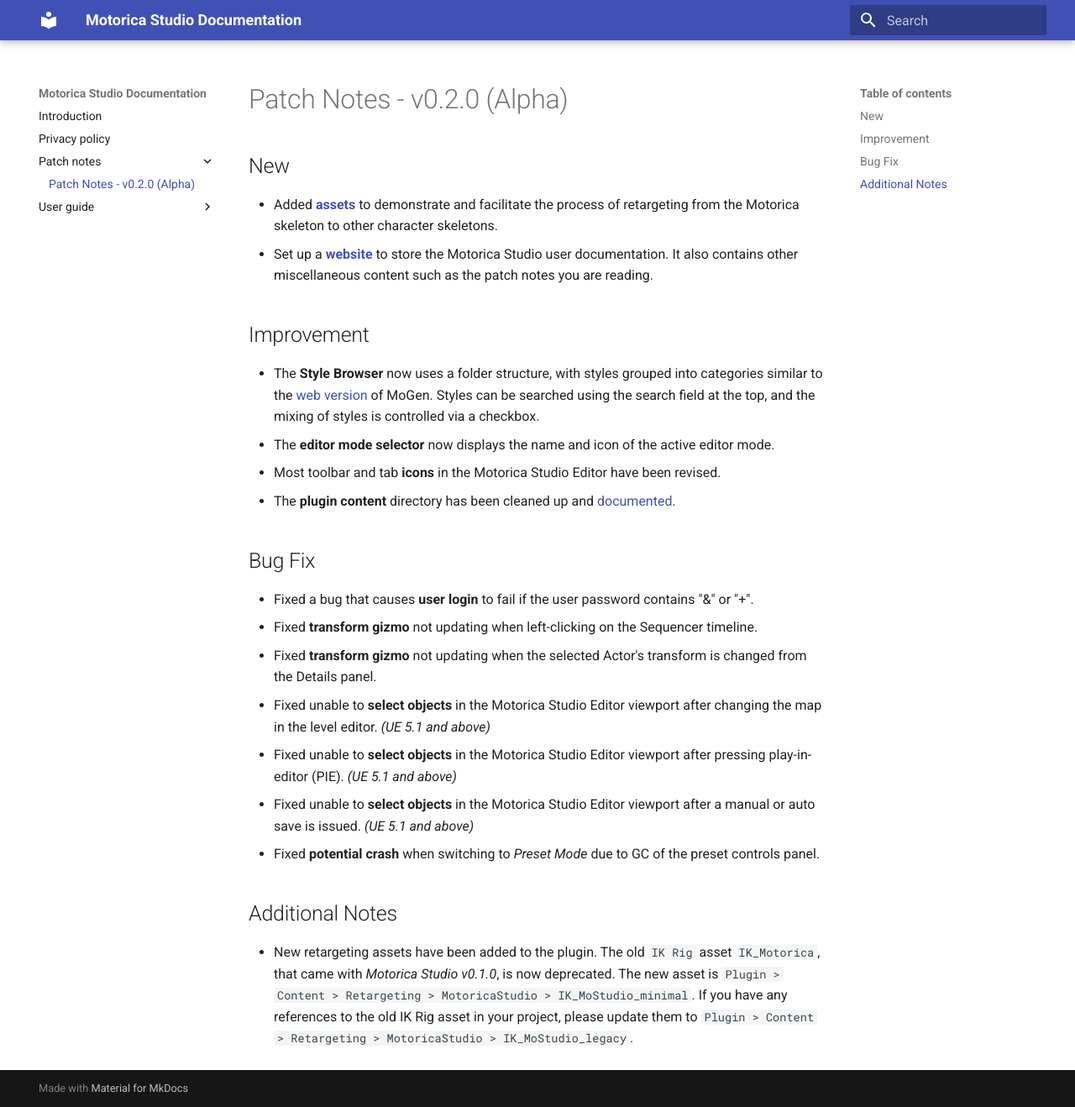
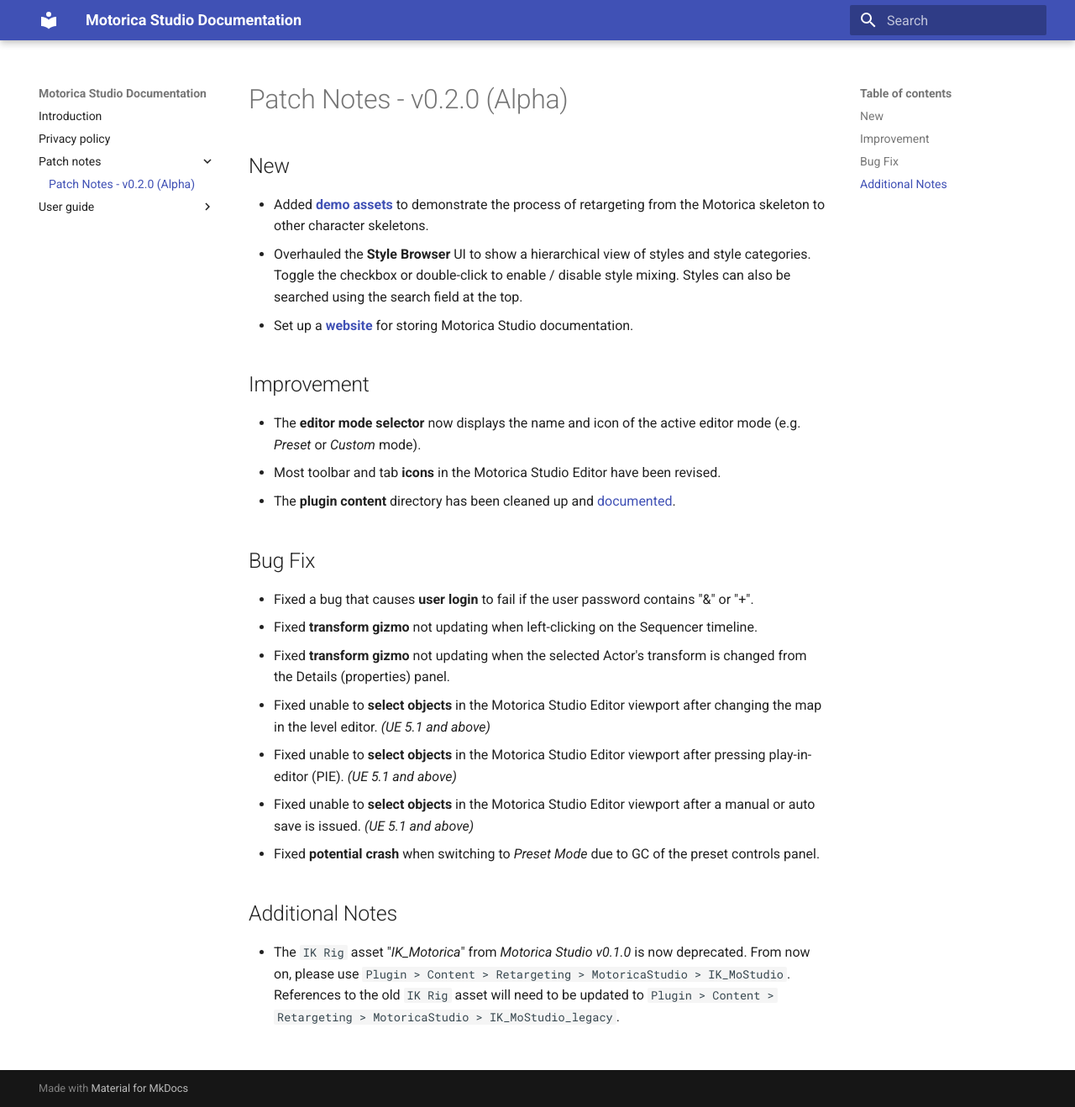
Before and after one commit to MotoricaAI/MoStudioDocs, an MkDocs documentation site: the page built from docs/patch-notes/patch-notes-v0-2-0.md, in a window 1280 px wide and 1318 px high. Shown: the whole window at 84% size. Built offline with MkDocs 1.6.1 and Material for MkDocs 9.7.7, drawn with Linux system fonts in a browser that asks for light colours.

Commit message:
Update docs

```diff
--- a/docs/patch-notes/patch-notes-v0-2-0.md
+++ b/docs/patch-notes/patch-notes-v0-2-0.md
@@ -1,22 +1,22 @@
 # Patch Notes - v0.2.0 (Alpha)
 ## New
-- Added [**assets**](../../user-guide/retargeting/) to demonstrate and facilitate the process of retargeting from the Motorica skeleton to other character skeletons.
-- Set up a [**website**](https://motoricaai.github.io/MoStudioDocs/) to store the Motorica Studio user documentation. It also contains other miscellaneous content such as the patch notes you are reading.
+- Added [**demo assets**](../../user-guide/retargeting/) to demonstrate the process of retargeting from the Motorica skeleton to other character skeletons.
+- Overhauled the **Style Browser** UI to show a hierarchical view of styles and style categories. Toggle the checkbox or double-click to enable / disable style mixing. Styles can also be searched using the search field at the top.
+- Set up a [**website**](https://motoricaai.github.io/MoStudioDocs/) for storing Motorica Studio documentation.
 
 ## Improvement
-- The **Style Browser** now uses a folder structure, with styles grouped into categories similar to the [web version](https://mogen.motorica.ai/) of MoGen. Styles can be searched using the search field at the top, and the mixing of styles is controlled via a checkbox.
-- The **editor mode selector** now displays the name and icon of the active editor mode.
+- The **editor mode selector** now displays the name and icon of the active editor mode (e.g. *Preset* or *Custom* mode).
 - Most toolbar and tab **icons** in the Motorica Studio Editor have been revised.
 - The **plugin content** directory has been cleaned up and [documented](../../user-guide/included-assets/).
 
 ## Bug Fix
 - Fixed a bug that causes **user login** to fail if the user password contains "&" or "+".
 - Fixed **transform gizmo** not updating when left-clicking on the Sequencer timeline.
-- Fixed **transform gizmo** not updating when the selected Actor's transform is changed from the Details panel.
+- Fixed **transform gizmo** not updating when the selected Actor's transform is changed from the Details (properties) panel.
 - Fixed unable to **select objects** in the Motorica Studio Editor viewport after changing the map in the level editor. *(UE 5.1 and above)*
 - Fixed unable to **select objects** in the Motorica Studio Editor viewport after pressing play-in-editor (PIE). *(UE 5.1 and above)*
 - Fixed unable to **select objects** in the Motorica Studio Editor viewport after a manual or auto save is issued. *(UE 5.1 and above)*
 - Fixed **potential crash** when switching to *Preset Mode* due to GC of the preset controls panel.
 
 ## Additional Notes
-- New retargeting assets have been added to the plugin. The old `IK Rig` asset `IK_Motorica`, that came with *Motorica Studio v0.1.0*, is now deprecated. The new asset is `Plugin > Content > Retargeting > MotoricaStudio > IK_MoStudio_minimal`. If you have any references to the old IK Rig asset in your project, please update them to `Plugin > Content > Retargeting > MotoricaStudio > IK_MoStudio_legacy`.
+- The `IK Rig` asset "*IK_Motorica*" from *Motorica Studio v0.1.0* is now deprecated. From now on, please use `Plugin > Content > Retargeting > MotoricaStudio > IK_MoStudio`. References to the old `IK Rig` asset will need to be updated to `Plugin > Content > Retargeting > MotoricaStudio > IK_MoStudio_legacy`.
```
